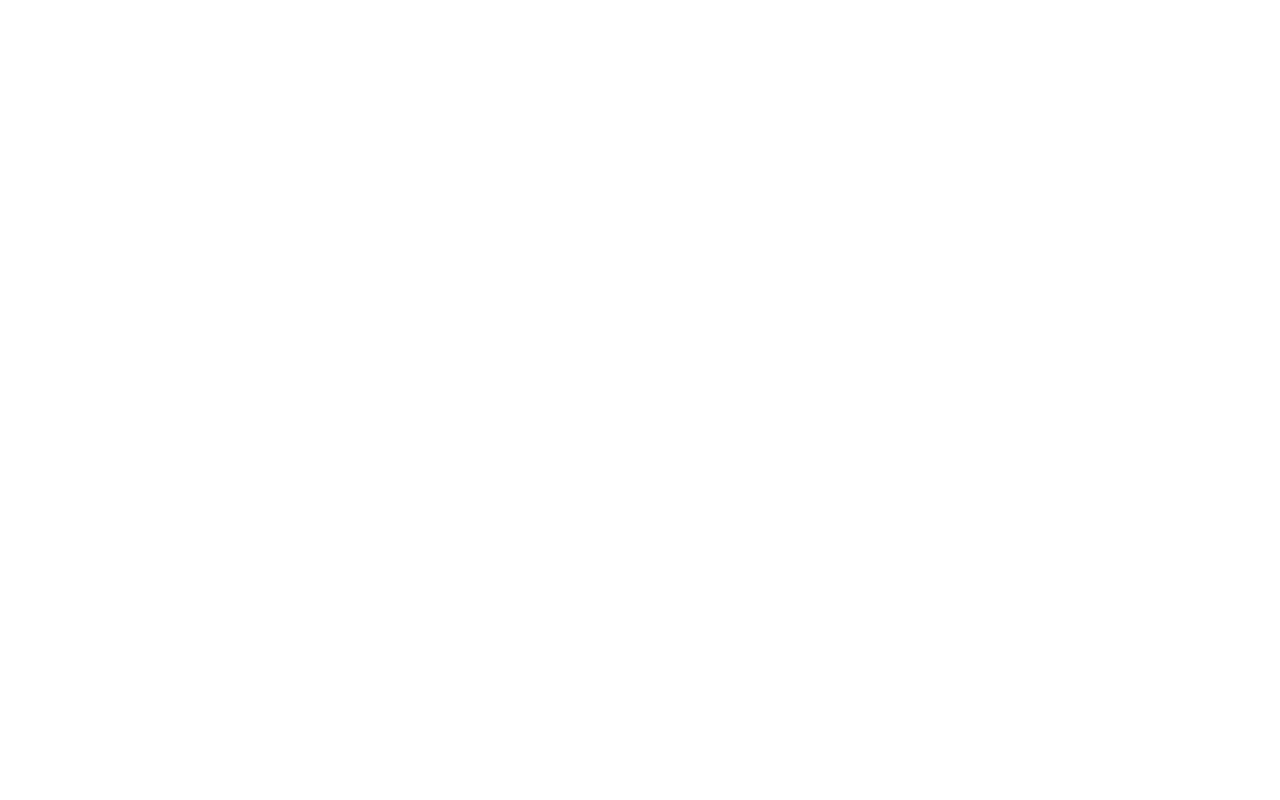
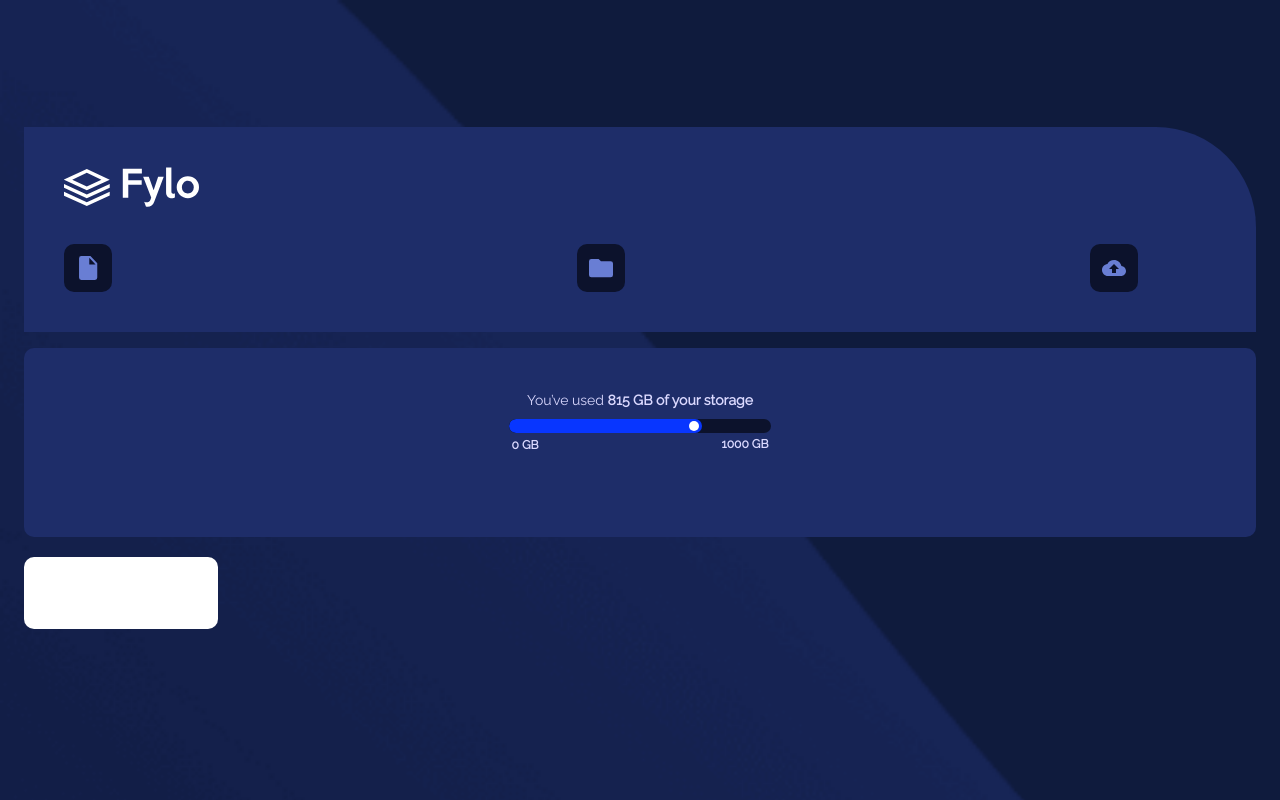
Before and after one commit to amandamaduenocasado/practica_background, a plain HTML site: page index.html in a window 1280 px wide. Drawn offline with Linux system fonts and the light colour scheme.

Commit message:
actualizacion

```diff
--- a/css/styles.css
+++ b/css/styles.css
@@ -1,4 +1,3 @@
-
 * {
   box-sizing: border-box;
 }
@@ -8,20 +7,152 @@
 }
 
 body {
-    background-color: hsl(0, 0%, 100%);
   margin: 0;
-    padding: 0;
-    font-family: "Lexend Deca", sans-serif;
+  font-family: 'Raleway', sans-serif;
 }
 
-  a {
-    text-decoration: none;
-    color: inherit;
+main {
+  background-image: url(../images/assets/bg-mobile.png);
+  background-repeat: no-repeat;
+  background-size: cover;
+  padding-right: 24px;
+  padding-left: 24px;
+  padding-top: 127px;
+  height: 100vh;
 }
 
-  ul {
-    list-style: none;
-    margin: 0;
-    margin-bottom: 0;
+.card-1 {
+  background-color: #1e2d69;
+  border-radius: 0 100px 0 0;
+  padding: 40px 118px 40px 40px;
+  margin-bottom: 16px;
+}
 
+.boxs {
+  display: flex;
+  flex-direction: row;
+  justify-content: space-between;
 }
+
+.logo {
+  margin-bottom: 33px;
+}
+
+.document-box {
+  display: flex;
+  align-items: center;
+  justify-content: center;
+  width: 48px;
+  height: 48px;
+  background-color: #0c122c;
+  border-radius: 10px;
+  top: 5px;
+}
+
+.folder-box {
+  display: flex;
+  align-items: center;
+  justify-content: center;
+  width: 48px;
+  height: 48px;
+  background-color: #0c122c;
+  border-radius: 10px;
+}
+
+.upload-box {
+  display: flex;
+  align-items: center;
+  justify-content: center;
+  width: 48px;
+  height: 48px;
+  background-color: #0c122c;
+  border-radius: 10px;
+}
+
+.document {
+  width: 19px;
+  height: 24px;
+}
+
+.folder {
+  width: 24px;
+  height: 19px;
+}
+
+.upload {
+  width: 24px;
+  height: 16px;
+}
+
+.card-2 {
+  padding: 32px 32px 76px 32px;
+  background-color: #1e2d69;
+  display: flex;
+  flex-direction: column;
+  align-items: center;
+  border-radius: 10px;
+}
+
+.text {
+  color: #dbd9ff;
+  font-size: 14px;
+  font-weight: 300;
+  text-align: center;
+}
+
+.progress-bar {
+  position: relative;
+  width: 262px;
+  height: 14px;
+  background-color: #0c122c;
+  border-radius: 8px;
+  overflow: hidden;
+}
+
+.progress-bar:before {
+  content: '';
+  position: absolute;
+  width: 193px;
+  height: 14px;
+  background-color: #0836ff;
+  border-radius: 8px;
+  overflow: hidden;
+}
+
+.progress-bar::after {
+  content: '';
+  position: absolute;
+  width: 10px;
+  height: 10px;
+  background-color: white;
+  border-radius: 100%;
+  left: 180px;
+  top: 2px;
+}
+
+.text-2 {
+  position: relative;
+  color: #dbd9ff;
+  font-size: 12px;
+  font-weight: 700;
+  top: 5px;
+  right: 115px;
+}
+
+.text-3 {
+  position: relative;
+  color: #dbd9ff;
+  font-size: 12px;
+  font-weight: 700;
+  bottom: 10px;
+  left: 105px;
+}
+
+.toolkip {
+  padding-left: 97px;
+  padding-right: 97px;
+  background-color: white;
+  width: 179px;
+  height: 72px;
+  border-radius: 10px;
+}
--- a/index.html
+++ b/index.html
@@ -4,16 +4,45 @@
     <meta charset="UTF-8" />
     <meta http-equiv="X-UA-Compatible" content="IE=edge" />
     <meta name="viewport" content="width=device-width, initial-scale=1.0" />
+    <link rel="preconnect" href="https://fonts.googleapis.com" />
+    <link rel="preconnect" href="https://fonts.gstatic.com" crossorigin />
+    <link href="https://fonts.googleapis.com/css2?family=Raleway&display=swap" rel="stylesheet" />
     <link rel="stylesheet" href="css/styles.css" />
     <title></title>
   </head>
   <body>
+    <main>
+      <section class="card-1">
+        <img src="/images/assets/logo.svg" alt="logo" class="logo" />
 
-  <header>
-  </header>
+        <article class="boxs">
+          <div class="document-box">
+            <img src="/images/assets/icon-document.svg" alt="document" class="document" />
+          </div>
+          <div class="folder-box">
+            <img src="/images/assets/icon-folder.svg" alt="folder" class="folder" />
+          </div>
+          <div class="upload-box">
+            <img src="/images/assets/icon-upload.svg" alt="upload" class="upload" />
+          </div>
+        </article>
+      </section>
+      <section class="card-2">
+        <h2 class="text">You’ve used <span style="font-weight: 700">815 GB of your storage</span></h2>
+        <article class="bar">
+          <div class="progress-bar"></div>
+          <div class="circle-bar"></div>
+        </article>
+        <span class="text-2">0 GB</span>
+        <span class="text-3">1000 GB</span>
+        </article>
+      </section>
 
-  <main>
-  </main>
+       <section class="toolkip">
+          <h2 class="tooltip-text-1"></h2>
+          <h2 class="tooltip-text-2"></h2>
+        </section>
 
+    </main>
   </body>
 </html>
```
Also changed, not shown: images/assets/bg-desktop.png (added), images/assets/bg-mobile.png (added), images/assets/favicon-32x32.png (added), images/assets/icon-document.svg (added), images/assets/icon-folder.svg (added), images/assets/icon-upload.svg (added), images/assets/logo.svg (added). Lines whose indentation alone changed are shown as unchanged.
